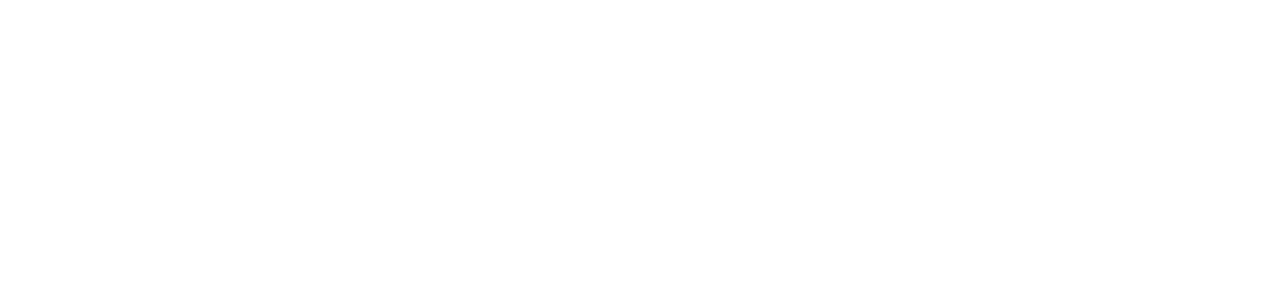
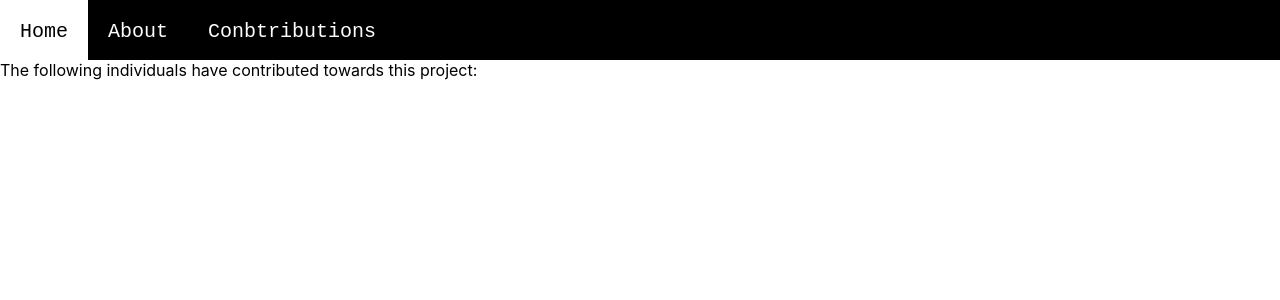
Before and after one commit to UrbanAI-org/UrbanAI, a React (Create React App) app in the folder frontend/: page /contributions in a window 1280 px wide. Before the commit this address had no page. Shown: the top 300 px of the page. Built offline with nearby package versions, Linux system fonts and the light colour scheme.

Commit message:
periodic commit

```diff
--- a/frontend/src/App.js
+++ b/frontend/src/App.js
@@ -2,6 +2,7 @@
 import { BrowserRouter, Routes, Route } from "react-router-dom";
 import Home from './pages/Home';
 import About from './pages/About';
+import Contributions from './pages/Contributions';
 
 function App() {
   return (
@@ -9,6 +10,8 @@
       <Routes>
         <Route exact path="/" element={<Home />} />
         <Route exact path="/about" element={<About />} />
+        <Route exact path="/contributions" element={<Contributions />} />
+
       </Routes>
     </BrowserRouter>
   );
--- a/frontend/src/components/NavBar.jsx
+++ b/frontend/src/components/NavBar.jsx
@@ -14,6 +14,7 @@
         <div className="NavBar">
             <header onClick={() => {setPath('/')}}>Home</header>
             <header onClick={() => {setPath('/about')}}>About</header>
+            <header onClick={() => {setPath('/contributions')}}>Conbtributions</header>
         </div>
     )
 }
--- /dev/null
+++ b/frontend/src/pages/Contributions.jsx
@@ -0,0 +1,14 @@
+import React from "react";
+import NavBar from "../components/NavBar";
+
+const Contributions = () => {
+    return (
+        <div>
+            <NavBar />
+            The following individuals have contributed towards this project:
+        </div>
+
+    )
+}
+
+export default Contributions;
```
